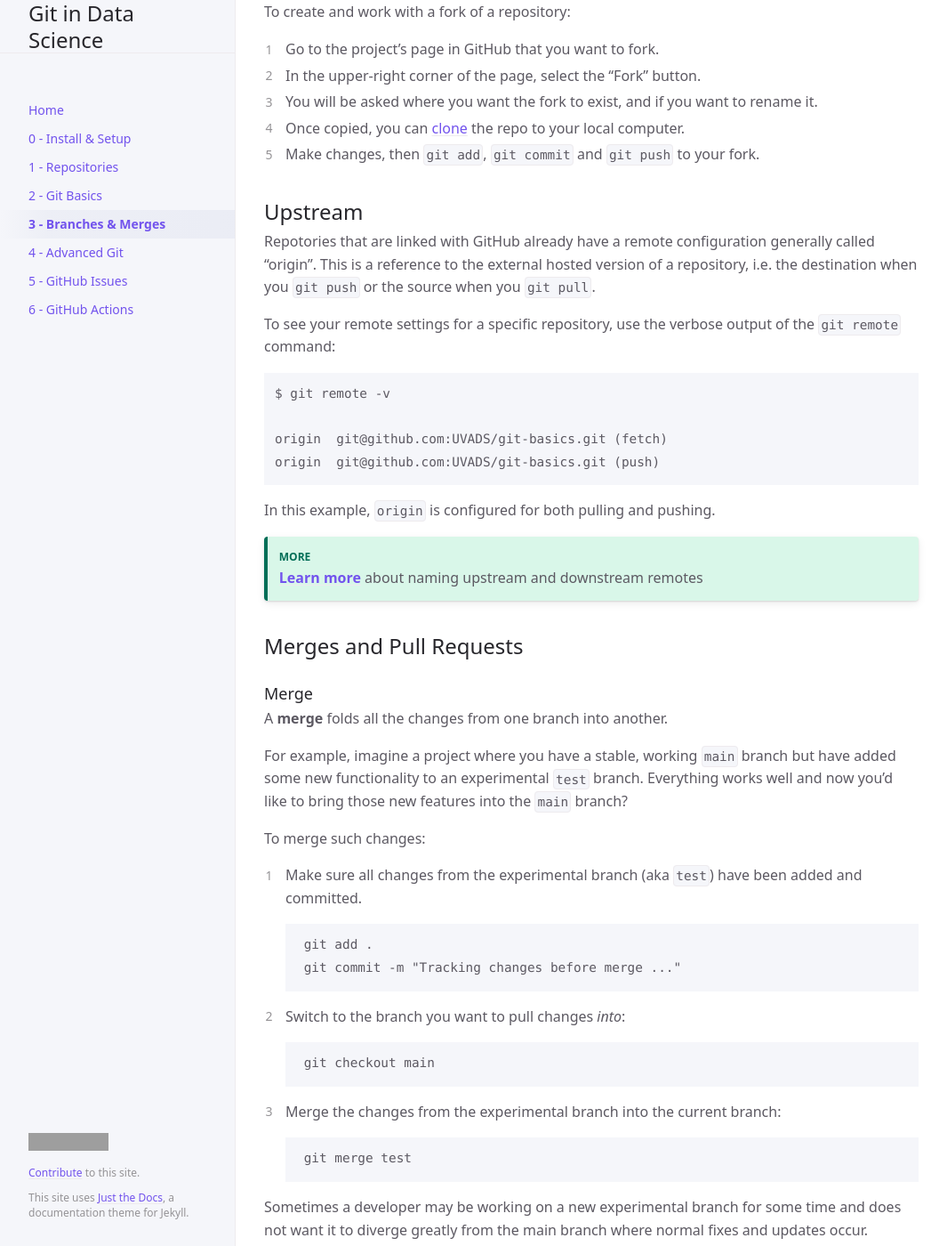
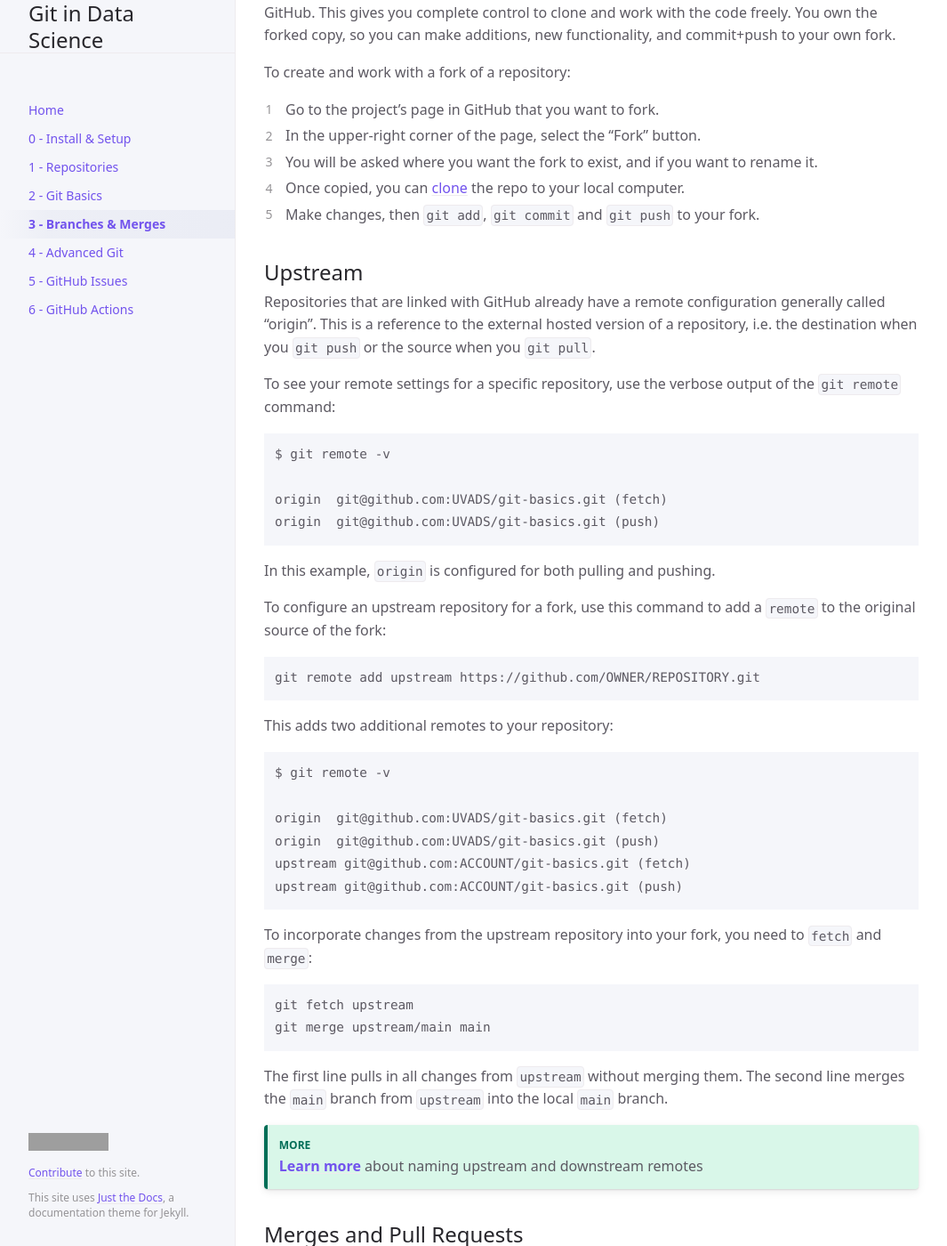
Before and after one commit to UVADS/git-basics, a Jekyll site: the page built from docs/forks-branches.md, in a window 1280 px wide and 1400 px high, scrolled down 2618 px. Shown: the whole window at 89% size, without its empty margins (107-1172 px from the left). Built offline with Jekyll 4.4.1, drawn with Linux system fonts in a browser that asks for light colours; cached includes are drawn as plain includes; some of the changed text lies outside the part shown; grey boxes are pictures that could not be loaded.

Commit message:
More on upstream and merges

````diff
--- a/docs/forks-branches.md
+++ b/docs/forks-branches.md
@@ -26,7 +26,9 @@ Git enables software developers to copy an existing codebase and work with the c
 
 The default branch of most repositories is called `main`. Many developers do their everyday work adding and committing to the `main` branch. But what if you would like to experiment with a new library, or test out new functionality without disrupting the functionality of the original code? This is what a branch is for.
 
-A new branch is a complete copy of your code that can have an independent life from the branch it was copied from.
+A branch is a complete copy of your code that can have an independent life from the branch it was copied from.
+
+### Creating a branch
 
 To create a new branch (based on a copy of the branch you are currently using)
 ```
@@ -73,7 +75,7 @@ To create and work with a fork of a repository:
 
 ## Upstream
 
-Repotories that are linked with GitHub already have a remote configuration generally called "origin". This is a reference to the external hosted version of a repository, i.e. the destination when you `git push` or the source when you `git pull`.
+Repositories that are linked with GitHub already have a remote configuration generally called "origin". This is a reference to the external hosted version of a repository, i.e. the destination when you `git push` or the source when you `git pull`.
 
 To see your remote settings for a specific repository, use the verbose output of the `git remote` command:
 ```
@@ -83,6 +85,31 @@ origin  git@github.com:UVADS/git-basics.git (fetch)
 origin  git@github.com:UVADS/git-basics.git (push)
 ```
 In this example, `origin` is configured for both pulling and pushing.
+
+To configure an upstream repository for a fork, use this command to add a `remote` to the original source of the fork:
+
+```
+git remote add upstream https://github.com/OWNER/REPOSITORY.git
+```
+This adds two additional remotes to your repository:
+
+```
+$ git remote -v
+
+origin  git@github.com:UVADS/git-basics.git (fetch)
+origin  git@github.com:UVADS/git-basics.git (push)
+upstream git@github.com:ACCOUNT/git-basics.git (fetch)
+upstream git@github.com:ACCOUNT/git-basics.git (push)
+```
+
+To incorporate changes from the upstream repository into your fork, you need to `fetch` and `merge`:
+
+```
+git fetch upstream
+git merge upstream/main main
+```
+
+The first line pulls in all changes from `upstream` without merging them. The second line merges the `main` branch from `upstream` into the local `main` branch.
 
 {: .success }
 [**Learn more**](https://uvads.github.io/git-basics/docs/git-advanced/#rename-origin) about naming upstream and downstream remotes
````
Also changed, not shown: index.md (+1 -0 lines).
